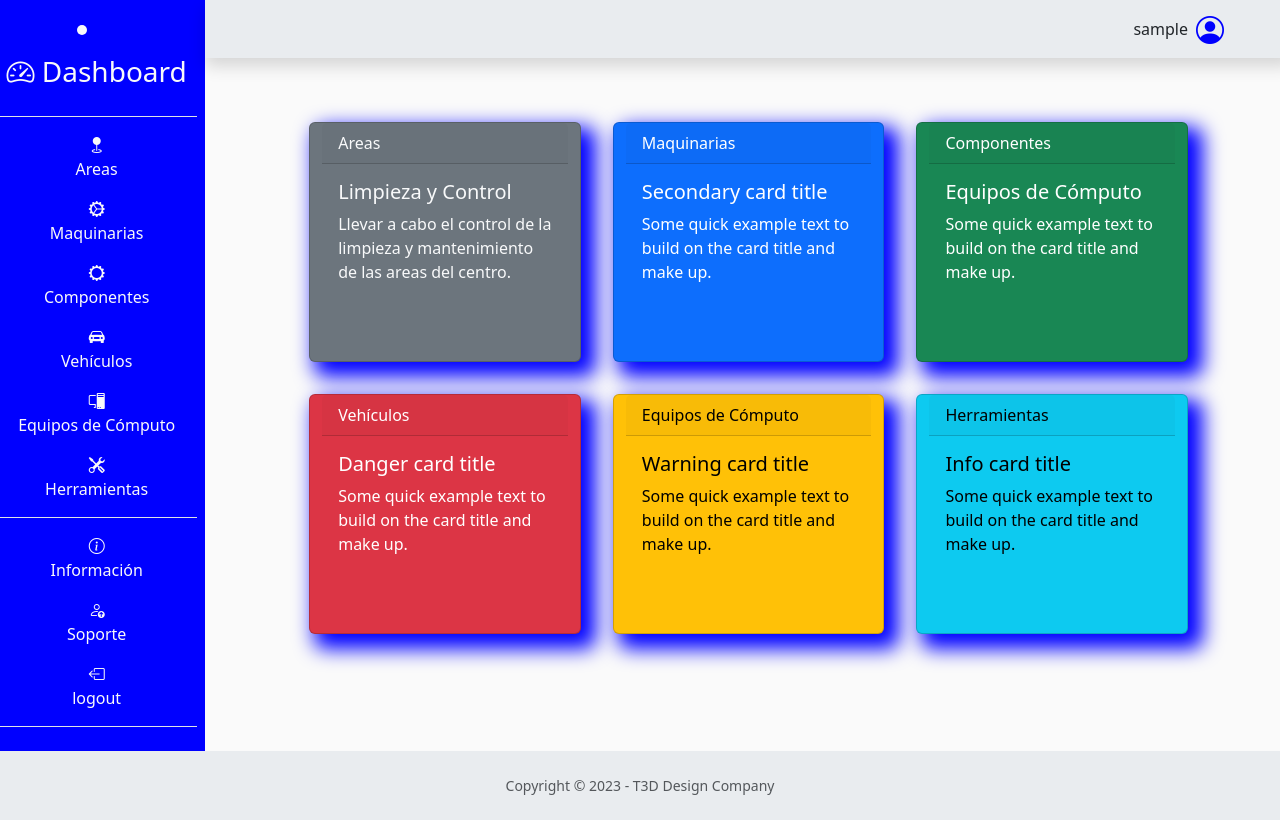
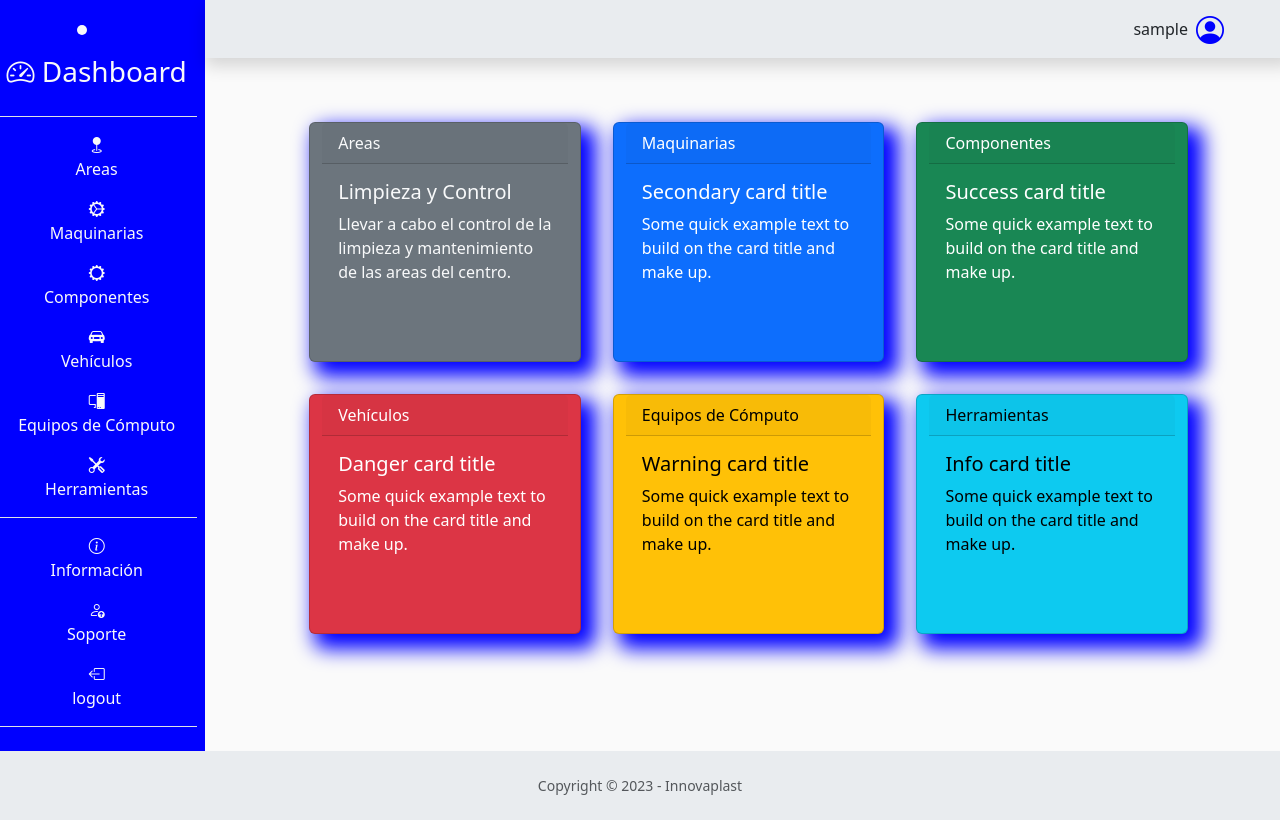
Before and after one commit to davidalejandrochentes/SGE, a Django app: page / in a window 1280 px wide. Run offline with Django 4.2, Linux system fonts and the light colour scheme; the visitor is signed in with stand-in values (Sample User, id 1); some libraries are stand-ins or nearby versions.

Commit message:
coreciones despues del fin

```diff
--- a/templates/SGE/index.html
+++ b/templates/SGE/index.html
@@ -27,7 +27,7 @@
     <div class="col-3 card text-bg-success carta-home m-3" style="min-height: 240px;">
         <div class="card-header">Componentes</div>
         <div class="card-body">
-            <h5 class="card-title">Equipos de Cómputo</h5>
+            <h5 class="card-title">Success card title</h5>
             <p class="card-text">Some quick example text to build on the card title and make up.</p>
         </div>
     </div>
--- a/templates/SGE/log.html
+++ b/templates/SGE/log.html
@@ -36,7 +36,7 @@
                 {% endfor %}
             </ul>
             {% endif %}
-            <h3 class="text-center mt-0">Hola</h3>
+            <h3 class="text-center mt-0 mb-4">Innovaplast</h3>
             {{form.as_p}}
 
             <input class="btn btn-primary" type="submit" value="Submit">
--- a/templates/layout/base.html
+++ b/templates/layout/base.html
@@ -101,7 +101,7 @@
 
     </main>
     <footer class="footer">
-        <div class="small text-center text-muted p-4">Copyright &copy; 2023 - T3D Design Company</div>
+        <div class="small text-center text-muted p-4">Copyright &copy; 2023 - Innovaplast</div>
     </footer>
 
     <script src="{% static "js/main.js" %}"></script>
```
